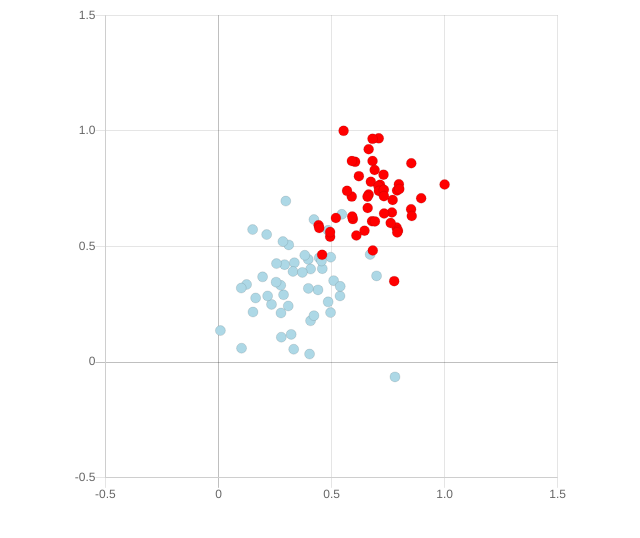
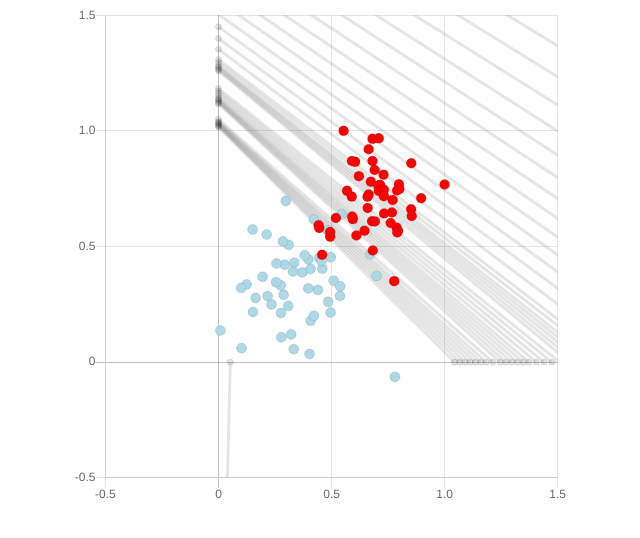
Before and after one commit to codewaseem/PerceptronPlayground, a plain HTML site: page index.html in a window 1280 px wide. Shown: the whole page, without its empty margins (321-961 px from the left). Drawn offline with Linux system fonts and the light colour scheme.

Commit message:
show lines

```diff
--- a/index.html
+++ b/index.html
@@ -40,18 +40,18 @@
                 side: originalData.y[i]
               };
             })
-          }
+          },
 
-          // ...lines.map(line => {
-          //   return {
-          //     data: [
-          //       { x: line[0], y: 0, r: 1 },
-          //       { x: 0, y: line[1], r: 1 }
-          //     ],
-          //     fill: false,
-          //     type: "line"
-          //   };
-          // })
+          ...lines.map(line => {
+            return {
+              data: [
+                { x: line[0], y: 0, r: 1 },
+                { x: 0, y: line[1], r: 1 }
+              ],
+              fill: false,
+              type: "line"
+            };
+          })
         ]
       },
       options: {
```
